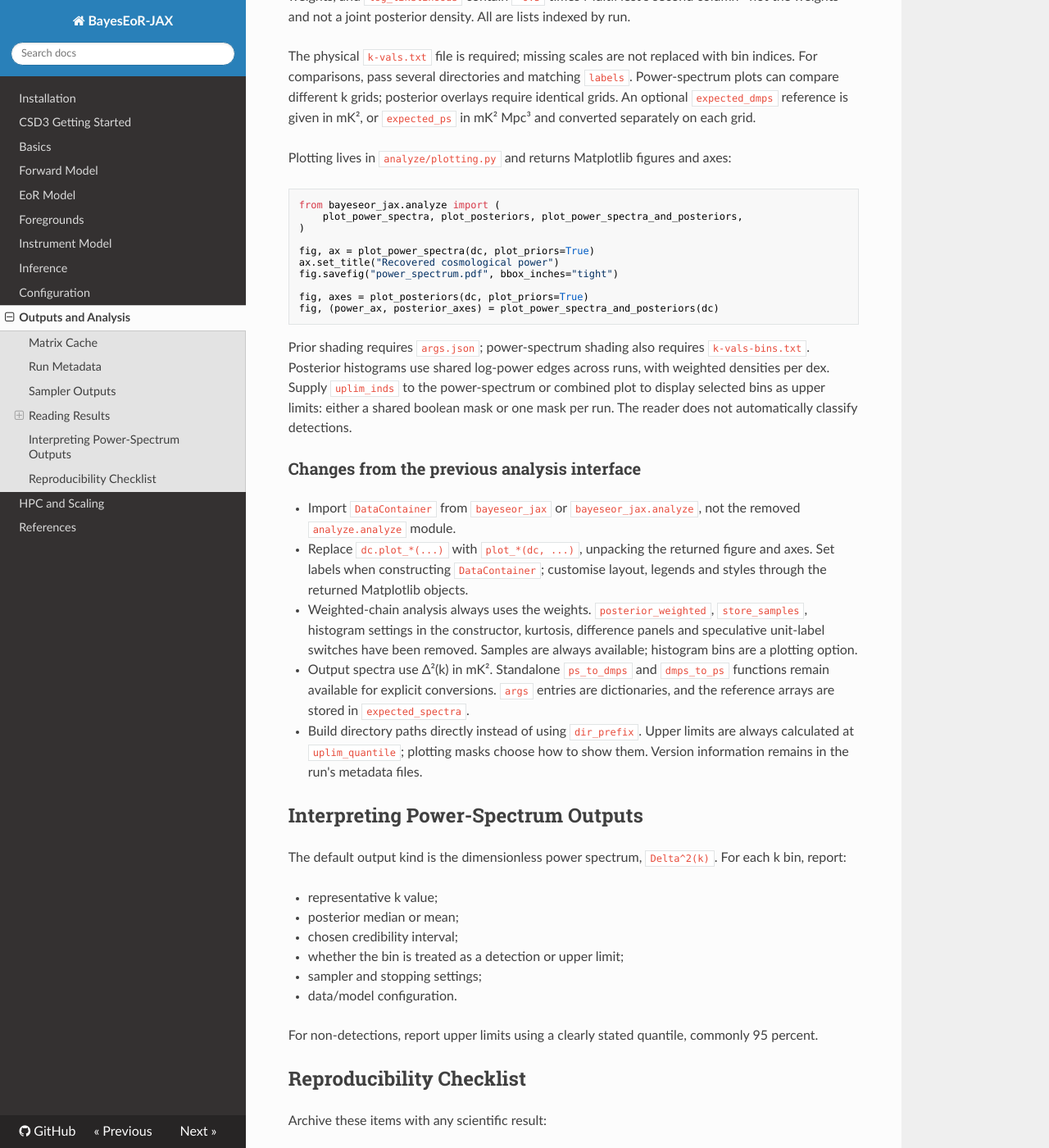
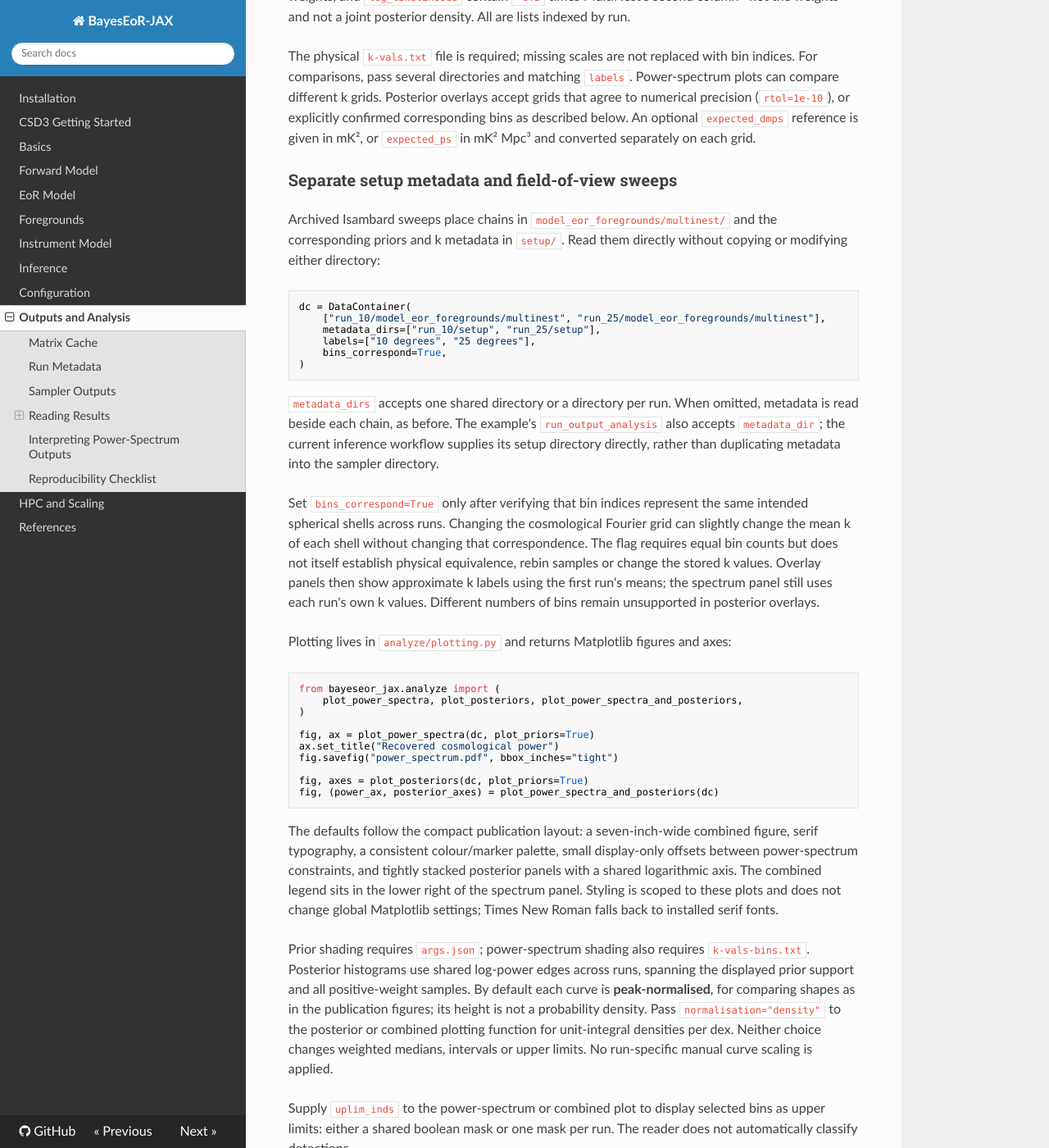
Before and after one commit to JacobTutt/BayesEoR-JAX, an MkDocs documentation site: the page built from docs/outputs-analysis.md, in a window 1280 px wide and 1400 px high, scrolled down 1710 px. Shown: the whole window at 82% size. Built offline with MkDocs 1.6.1, drawn with Linux system fonts in a browser that asks for light colours; nearby versions of some CDN libraries.

Commit message:
Document Isambard result analysis and publication plot defaults

````diff
--- a/docs/outputs-analysis.md
+++ b/docs/outputs-analysis.md
@@ -66,9 +66,39 @@ and not a joint posterior density. All are lists indexed by run.
 
 The physical `k-vals.txt` file is required; missing scales are not replaced with
 bin indices. For comparisons, pass several directories and matching `labels`.
-Power-spectrum plots can compare different k grids; posterior overlays require
-identical grids. An optional `expected_dmps` reference is given in mK², or
+Power-spectrum plots can compare different k grids. Posterior overlays accept
+grids that agree to numerical precision (`rtol=1e-10`), or explicitly confirmed
+corresponding bins as described below. An optional `expected_dmps` reference is given in mK², or
 `expected_ps` in mK² Mpc³ and converted separately on each grid.
+
+### Separate setup metadata and field-of-view sweeps
+
+Archived Isambard sweeps place chains in `model_eor_foregrounds/multinest/`
+and the corresponding priors and k metadata in `setup/`. Read them directly
+without copying or modifying either directory:
+
+```python
+dc = DataContainer(
+    ["run_10/model_eor_foregrounds/multinest", "run_25/model_eor_foregrounds/multinest"],
+    metadata_dirs=["run_10/setup", "run_25/setup"],
+    labels=["10 degrees", "25 degrees"],
+    bins_correspond=True,
+)
+```
+
+`metadata_dirs` accepts one shared directory or a directory per run. When omitted,
+metadata is read beside each chain, as before. The example's `run_output_analysis`
+also accepts `metadata_dir`; the current inference workflow supplies its setup
+directory directly, rather than duplicating metadata into the sampler directory.
+
+Set `bins_correspond=True` only after verifying that bin indices represent the
+same intended spherical shells across runs. Changing the cosmological Fourier
+grid can slightly change the mean k of each shell without changing that
+correspondence. The flag requires equal bin counts but does not itself establish
+physical equivalence, rebin samples or change the stored k values. Overlay panels
+then show approximate k labels using the first run's means; the spectrum panel
+still uses each run's own k values. Different numbers of bins remain unsupported
+in posterior overlays.
 
 Plotting lives in `analyze/plotting.py` and returns Matplotlib figures and axes:
 
@@ -85,9 +115,23 @@ fig, axes = plot_posteriors(dc, plot_priors=True)
 fig, (power_ax, posterior_axes) = plot_power_spectra_and_posteriors(dc)
 ```
 
+The defaults follow the compact publication layout: a seven-inch-wide combined
+figure, serif typography, a consistent colour/marker palette, small display-only
+offsets between power-spectrum constraints, and tightly stacked posterior panels
+with a shared logarithmic axis. The combined legend sits in the lower right of
+the spectrum panel. Styling is scoped to these plots and does not change global
+Matplotlib settings; Times New Roman falls back to installed serif fonts.
+
 Prior shading requires `args.json`; power-spectrum shading also requires
 `k-vals-bins.txt`. Posterior histograms use shared log-power edges across runs,
-with weighted densities per dex. Supply `uplim_inds` to the power-spectrum or
+spanning the displayed prior support and all positive-weight samples. By default
+each curve is **peak-normalised**, for comparing shapes as in the publication
+figures; its height is not a probability density. Pass `normalisation="density"`
+to the posterior or combined plotting function for unit-integral densities per
+dex. Neither choice changes weighted medians, intervals or upper limits. No
+run-specific manual curve scaling is applied.
+
+Supply `uplim_inds` to the power-spectrum or
 combined plot to display selected bins as upper limits: either a shared boolean
 mask or one mask per run. The reader does not automatically classify detections.
 
````
